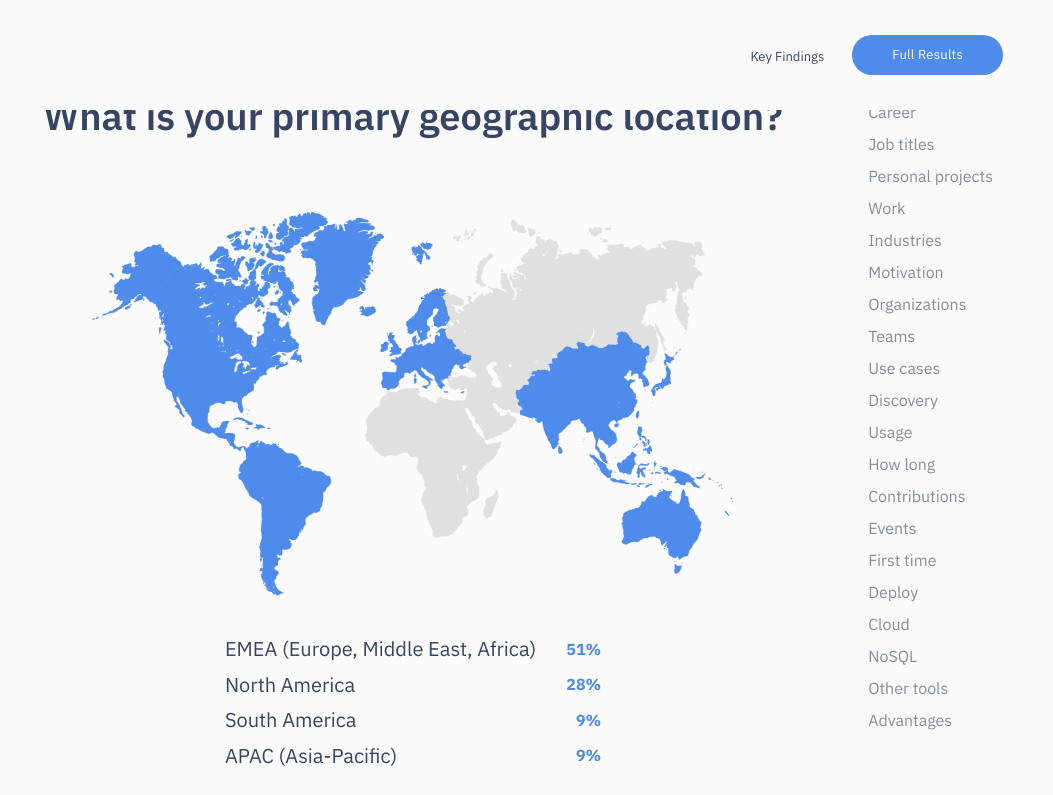
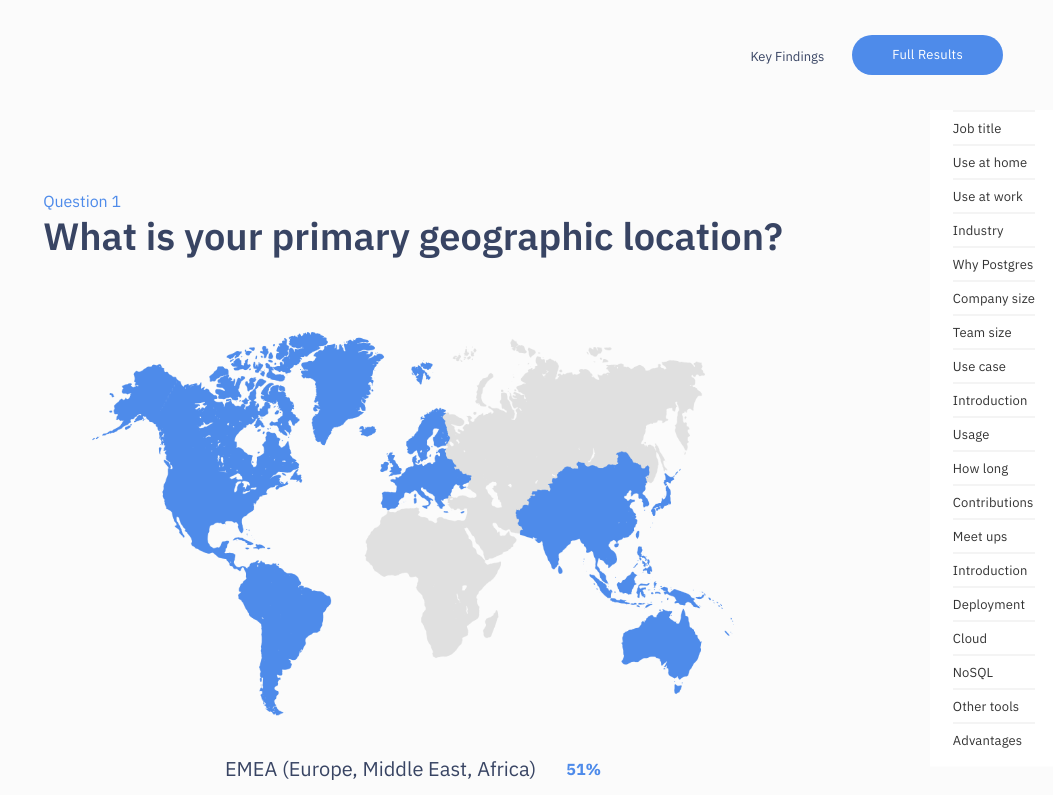
Before and after one commit to timescale/state_of_postgres, a React (Create React App) app: page /full_results in a window 1280 px wide. Shown: the top 795 px of the page, without its empty margins (227-1280 px from the left). Built offline with nearby package versions, Linux system fonts and the light colour scheme.

Commit message:
Full result page style changes, question names text update

```diff
--- a/src/assets/scss/pages/_full-results.scss
+++ b/src/assets/scss/pages/_full-results.scss
@@ -1,12 +1,17 @@
+.full-results {
+	padding-top: 110px;
+}
+
 .question-section {
-	padding-top: 90px;
-	padding-bottom: 90px;
+	padding-top: 100px;
+	padding-bottom: 100px;
 	position: relative;
 
 	&:after {
 		content: "";
-		width: calc(100% - 50px);
-		@include position($bottom: 0, $left: 25px);
+		width: 200px;
+		@include center(horizontal);
+		bottom: 0;
 		height: 1px;
 		background: #e2e2e2;
 	}
@@ -19,7 +24,7 @@
 	}
 
 	.text-wrap {
-		max-width: 770px;
+		max-width: 800px;
 		margin: 0 auto;
 		text-align: center;
 	}
@@ -63,14 +68,14 @@
 		}
 
 		.answer {
-			width: 36%;
+			width: calc(50% - 100px);
 			padding-right: 30px;
 			text-align: right;
 			font-size: $font-size-sm;
 		}
 
 		.bar-row {
-			width: 64%;
+			width: calc(50% + 100px);
 			display: flex;
 			align-items: center;
 		}
@@ -339,17 +344,32 @@
 	z-index: 9;
 	top: 50%;
 	transform: translateY(-50%);
-	right: 40px;
-	padding: 30px 20px;
+	right: 0;
+	padding: 10px 18px 10px 23px;
 	max-height: 100vh;
 	overflow-y: auto;
+	background: #fff;
+
+	li {
+
+		&:last-child {
+
+			a {
+				border-bottom: none;
+			}
+		}
+	}
 
 	a {
-		padding: 8px 0;
-		color: rgba($color-primary, .6) !important;
+		color: #333 !important;
+		font-size: 13px;
+		line-height: 33px;
+		letter-spacing: 0.01em;
+		border-bottom: 1px solid #EAEAEA;
+		display: block;
 
-		&.active {
-			color: $color-primary !important;
+		&:hover {
+			color: $color-secondary !important;
 		}
 	}
 }
--- a/src/components/FullResults.js
+++ b/src/components/FullResults.js
@@ -12,7 +12,7 @@ class KeyFindings extends Component {
 			{
 				id: "1",
 				type: "map",
-				name: "Geography",
+				name: "Location",
 				question: "What is your primary geographic location?",
 				info: null,
 				options: [
@@ -41,7 +41,7 @@ class KeyFindings extends Component {
 			{
 				id: "2",
 				type: "bar_chart",
-				name: "Career",
+				name: "Career length",
 				question: "How many years have you been working as a developer?",
 				info: null,
 				options: [
@@ -75,7 +75,7 @@ class KeyFindings extends Component {
 			{
 				id: "3",
 				type: "bar_chart",
-				name: "Job titles",
+				name: "Job title",
 				question: "What is your current job title?",
 				info: null,
 				options: [
@@ -109,7 +109,7 @@ class KeyFindings extends Component {
 			{
 				id: "4",
 				type: "bar_chart",
-				name: "Personal projects",
+				name: "Use at home",
 				question: "Do you use Postgres for personal projects?",
 				info: null,
 				options: [
@@ -128,7 +128,7 @@ class KeyFindings extends Component {
 			{
 				id: "5",
 				type: "bar_chart",
-				name: "Work",
+				name: "Use at work",
 				question: "Do you use Postgres at work?",
 				info: null,
 				options: [
@@ -147,7 +147,7 @@ class KeyFindings extends Component {
 			{
 				id: "6",
 				type: "bar_chart",
-				name: "Industries",
+				name: "Industry",
 				question: "Which best describes the industry your organization is in?",
 				info: null,
 				options: [
@@ -181,7 +181,7 @@ class KeyFindings extends Component {
 			{
 				id: "7",
 				type: "bar_chart",
-				name: "Motivation",
+				name: "Why Postgres",
 				question: "What is the main reason you choose to use Postgres over other options?",
 				info: null,
 				options: [
@@ -215,7 +215,7 @@ class KeyFindings extends Component {
 			{
 				id: "8",
 				type: "bar_chart",
-				name: "Organizations",
+				name: "Company size",
 				question: "How many total employees are in your organization?",
 				info: null,
 				options: [
@@ -249,7 +249,7 @@ class KeyFindings extends Component {
 			{
 				id: "9",
 				type: "bar_chart",
-				name: "Teams",
+				name: "Team size",
 				question: "How many people work in your team?",
 				info: null,
 				options: [
@@ -283,7 +283,7 @@ class KeyFindings extends Component {
 			{
 				id: "10",
 				type: "bar_chart",
-				name: "Use cases",
+				name: "Use case",
 				question: "How would you classify your use case?",
 				info: null,
 				options: [
@@ -317,7 +317,7 @@ class KeyFindings extends Component {
 			{
 				id: "11",
 				type: "bar_chart",
-				name: "Discovery",
+				name: "Introduction",
 				question: "How did you first find out about Postgres?",
 				info: "(Respondents could pick as many answers as they wanted)",
 				options: [
@@ -443,7 +443,7 @@ class KeyFindings extends Component {
 			{
 				id: "15",
 				type: "bar_chart",
-				name: "Events",
+				name: "Meet ups",
 				question: "What Postgres events do you go to?",
 				info: null,
 				options: [
@@ -477,7 +477,7 @@ class KeyFindings extends Component {
 			{
 				id: "16",
 				type: "bar_chart",
-				name: "First time",
+				name: "Introduction",
 				question: "How would you rate your first experience with Postgres?",
 				info: null,
 				options: [
@@ -511,7 +511,7 @@ class KeyFindings extends Component {
 			{
 				id: "17",
 				type: "bar_chart",
-				name: "Deploy",
+				name: "Deployment",
 				question: "How do you deploy Postgres?",
 				info: "(Respondents could pick as many answers as they wanted)",
 				options: [
@@ -712,7 +712,6 @@ class KeyFindings extends Component {
 		};
 
 		this.toggleOtherOptions = this.toggleOtherOptions.bind(this);
-		this.handleSetActive = this.handleSetActive.bind(this);
 	}
 
 	toggleOtherOptions() {
@@ -721,15 +720,10 @@ class KeyFindings extends Component {
 		}));
 	}
 
-	handleSetActive() {
-		// console.log("setActive");
-		// SmoothScroll(null,120,19);
-		// SmoothScroll(document,120,19);
-	}
-
 	render() {
 		return (
 			<Fragment>
+				<div className="full-results">
 					{
 						this.questions.map((question, index) => {
 							return (
@@ -852,7 +846,6 @@ class KeyFindings extends Component {
 												spy={true}
 												smooth={true}
 												offset={-20}
-											onSetActive={this.handleSetActive}
 												duration={500}>
 													{question.name}
 											</Link>
@@ -862,6 +855,7 @@ class KeyFindings extends Component {
 							}
 						</ul>
 					</div>
+				</div>
 
 			</Fragment>
 		);
```
Lines whose indentation alone changed are shown as unchanged.
